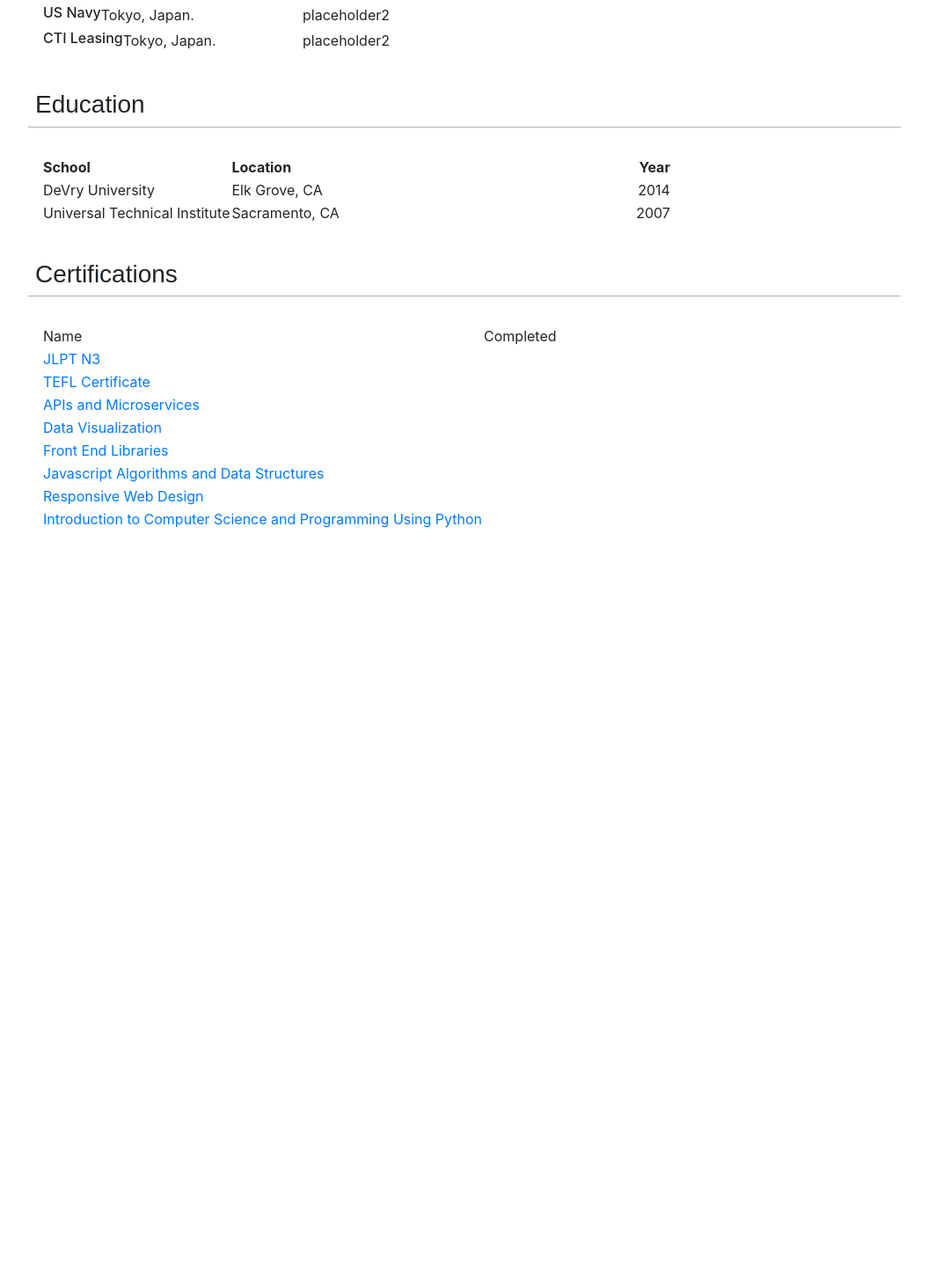
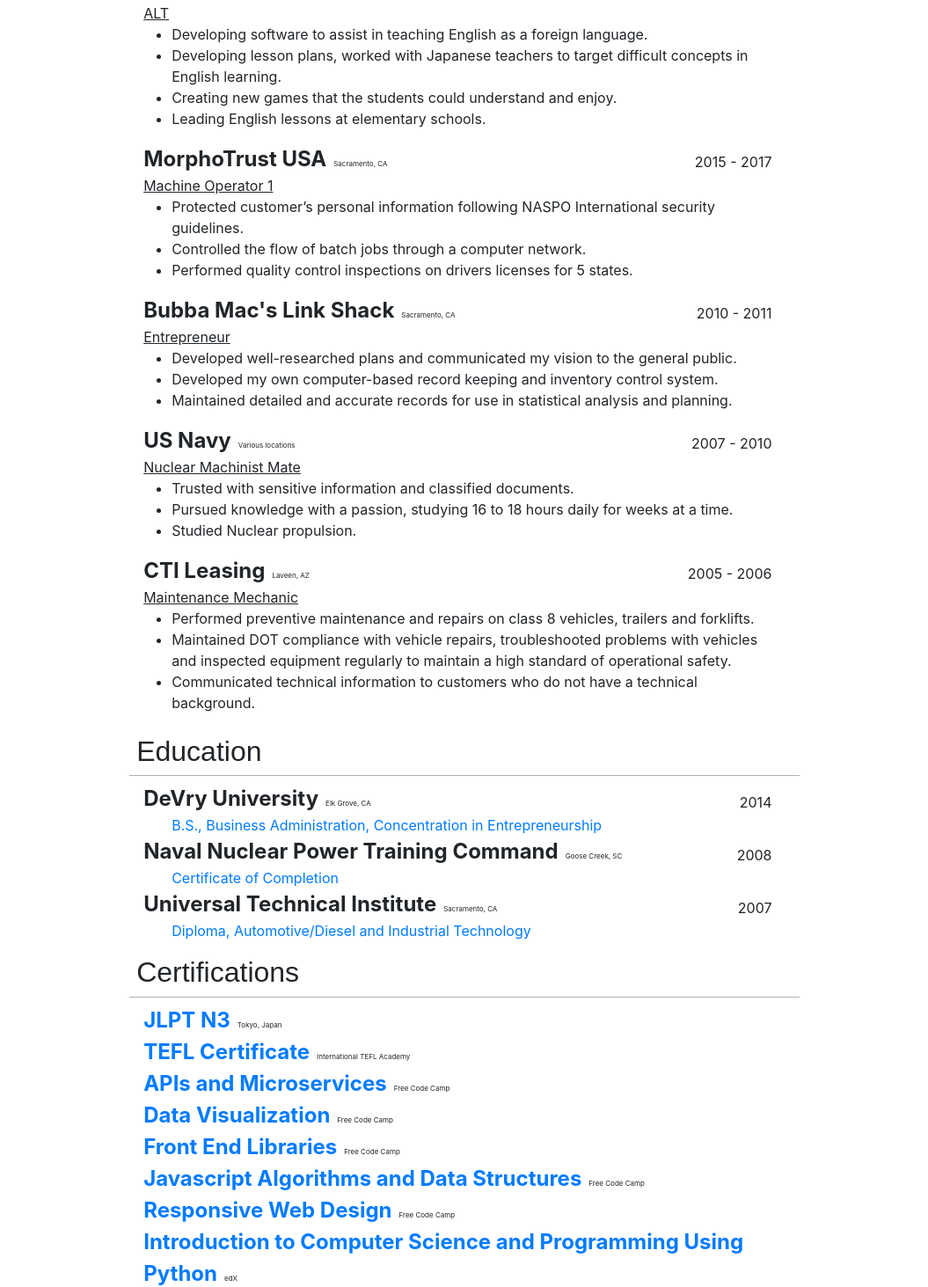
Before and after one commit to wmcooper2/web-resume, a React (Create React App) app: page / in a window 1280 px wide. Shown: the part 470-1933 px from the top of the page at 88% size, without its empty margins (112-1167 px from the left). Before the commit the page ends 1105 px from the top, so only its background shows below. Built offline with nearby package versions, Linux system fonts and the light colour scheme.

Commit message:
Cleaned up the formatting a lot more. Added image links to education and certs. Need to add the Japanese translations next.

```diff
--- a/src/App.sass
+++ b/src/App.sass
@@ -1,92 +1,70 @@
-$phoneMinWidth: 320px
-$phoneMaxWidth: 480px
-$tabletMinWidth: 768px
-$tabletMaxWidth: 1024px
-$profileBarColor: #2046F6
-$linkColor: #2046F6
-$profileBarTextColor: white
-$smallFont: 1em
-$medFont: 1.2em
-$darkHeaderColor: #7397FF
-$lightHeaderColor: #BBCCFF
-$tableHeaderColor: #A0B9FF
-$smallHeaderHeight: 80px
-$medHeaderWidth: 150px
-$fancyFonts: Satisfy, Caveat
-$japaneseFont: "Noto Serif JP"
-$aTagHoverColor: #E5E5E5
-
 :root
-    max-width: 80vw
+    max-width: 210mm
     margin: auto auto
 
-@import "smallscreens.sass"
-@import "mediumscreens.sass"
-@import "largescreens.sass"
-
-h2, h3
+h2
     text-align: left
     margin: 1rem
     font-family: Arial, Tahoma
     padding: 0.5rem
     border-bottom: 0.1rem solid rgba(100,100,100,0.5)
+    margin-bottom: 0
 
 a:hover
     cursor: pointer
 
 header
+    display: flex
+    justify-content: space-evenly
     text-align: center
     font-size: 2rem
 
+button
+    display: inline
+
+ul
+    padding-left: 1rem
+
+li
+    margin-left: 1rem
+    // list-style-type: none
+
 .careerprofile,
 .webpresencelink,
-.educationtable,
+.education,
 .professionalexperience,
 .certifications
     text-align: left
-    margin: 2rem
+    margin: 0.5rem 2rem
+    width: 90%
 
 .flag
-    width: 2vw
-    height: 2vw
+    width: 2rem
+    height: 2rem
 
-.language
-    transition-duration: 0.3s
-    margin-top: 0.7rem
-    cursor: pointer
+.job, .school, .cert
+    display: flex
+    justify-content: space-between
+    margin-bottom: 0
 
-.jobheader
-    display: flex
-    flex-direction: row
-    justify-content: space-between
+.jobheaderprefix, .schoolheaderprefix, .certheaderprefix
+    display: inline
 
-.job
-    display: flex
-    flex-direction: row
+.jobtitle
+    text-decoration: underline
 
-.educationheader
+.companyname, .schoolname, .certname
+    font-size: 1.5rem
     font-weight: bold
 
-.school
-    display: flex
-    justify-content: space-between
+.joblocation, .schoollocation, .certlocation
+    font-size: 0.5rem
+    padding-top: 1rem
+    margin-left: 0.5rem
 
-.schoolname
-    width: 30%
+.jobyear, .schoolyear
+    padding-top: 0.6rem
 
-.schoollocation
-    width: 30%
-
-.schooldate
-    text-align: right
-    width: 5rem
-
-.skill
-    display: flex
-    justify-content: space-between
-    max-width: 80vh
-    margin: auto auto
-
-.skilllogo
-    max-width: 50px
-    max-height: 50px
+p.degree
+    margin-left: 2rem
+    margin-bottom: 0
--- a/src/components/careerprofile.jsx
+++ b/src/components/careerprofile.jsx
@@ -7,10 +7,10 @@
 
   return (
     <React.Fragment>
-      <h3>{lang === ENGLISH ? title : japaneseTitle}</h3>
-      <p className="careerprofile">
+      <h2>{lang === ENGLISH ? title : japaneseTitle}</h2>
+      <div className="careerprofile">
         {lang === ENGLISH ? content : japaneseContent}
-      </p>
+      </div>
     </React.Fragment>
   );
 };
--- a/src/components/certifications.jsx
+++ b/src/components/certifications.jsx
@@ -9,25 +9,20 @@
   let certs = [];
   for (let cert of content) {
     certs.push(
-      <tr>
-        <td className="certification" key={certs.length}>
-          <a href={cert.url}>{cert.what}</a>
-        </td>
-      </tr>
+      <div className="cert">
+        <div class="certheaderprefix">
+          <a href={cert.url}>
+            <span className="certname">{cert.name}</span>
+          </a>
+          <span className="certlocation">{cert.location}</span>
+        </div>
+      </div>
     );
   }
   return (
     <React.Fragment>
-      <h3>{title}</h3>
-      <table className="certifications">
-        <thead>
-          <tr>
-            <td>Name</td>
-            <td>Completed</td>
-          </tr>
-        </thead>
-        <tbody>{certs.reverse()}</tbody>
-      </table>
+      <h2>{title}</h2>
+      <div className="certifications">{certs.reverse()}</div>
     </React.Fragment>
   );
 };
--- a/src/components/education.jsx
+++ b/src/components/education.jsx
@@ -16,36 +16,29 @@
   const { content } = data;
   const title = lang === ENGLISH ? ENG_EDU : JAP_EDU;
 
-  const subHeaders = {
-    name: lang === ENGLISH ? ENG_SCHOOL : JAP_SCHOOL,
-    location: lang === ENGLISH ? ENG_LOCATION : JAP_LOCATION,
-    date: lang === ENGLISH ? ENG_YEAR : JAP_YEAR,
-  };
-
   let schools = [];
   content.forEach((school) => {
     schools.push(
-      <tr key={schools.length}>
-        <td className="schoolname">{school.longName}</td>
-        <td className="schoollocation">{school.location}</td>
-        <td className="schooldate">{school.year[1].getFullYear()}</td>
-      </tr>
+      <React.Fragment key={schools.length}>
+        <div className="school">
+          <div class="schoolheaderprefix">
+            <span className="schoolname">{school.name}</span>
+            <span className="schoollocation">{school.location}</span>
+          </div>
+          <span className="schoolyear">{school.year}</span>
+        </div>
+
+        <a href={school.url}>
+          <p className="degree">{school.degree}</p>
+        </a>
+      </React.Fragment>
     );
   });
 
   return (
     <React.Fragment>
-      <h3>{title}</h3>
-      <table className="educationtable">
-        <thead>
-          <tr className="educationheader">
-            <td className="schoolname">{subHeaders.name}</td>
-            <td className="schoollocation">{subHeaders.location}</td>
-            <td className="schooldate">{subHeaders.date}</td>
-          </tr>
-        </thead>
-        <tbody>{schools}</tbody>
-      </table>
+      <h2>{title}</h2>
+      <div className="education">{schools}</div>
     </React.Fragment>
   );
 };
--- a/src/components/professionalexperience.jsx
+++ b/src/components/professionalexperience.jsx
@@ -2,35 +2,37 @@
 
 const ProfessionalExperience = (props) => {
   const { data } = props;
-  console.log("exp:", data);
 
   let jobs = [];
   data.forEach((job) => {
     jobs.push(
-      <tr className="jobheader" key={jobs.length}>
-        <td className="job">
-          <h6 className="jobcompany">{job.company}</h6>
-          <span className="joblocation">{job.location}</span>
-        </td>
-        <td className="jobyear">{job.year[1]}</td>
-      </tr>
+      <React.Fragment key={jobs.length}>
+        <div className="job">
+          <div class="jobheaderprefix">
+            <span className="companyname">{job.company}</span>
+            <span className="joblocation">{job.location}</span>
+          </div>
+          <span className="jobyear">
+            {job.year[0]} - {job.year[1]}
+          </span>
+        </div>
+        <div className="jobtitle">{job.jobTitle}</div>
+        <ul>
+          <li>{job.talkingPoints[0]}</li>
+          <li>{job.talkingPoints[1]}</li>
+          <li>{job.talkingPoints[2]}</li>
+          {job.talkingPoints[3] === null ? "" : <li>{job.talkingPoints[3]}</li>}
+        </ul>
+      </React.Fragment>
     );
   });
 
   return (
     <React.Fragment>
       <h2>Professional Experience</h2>
-      <table className="professionalexperience">
-        <tbody>{jobs}</tbody>
-      </table>
+      <div className="professionalexperience">{jobs}</div>
     </React.Fragment>
   );
 };
 
 export default ProfessionalExperience;
-
-// company: "Borderlink, Inc.",
-// location: "Tokyo, Japan.",
-// year: ["placeholder1", "placeholder2"],
-// jobTitle: "ALT",
-// talkingPoints: ["one", "two", "three", "four"],
--- a/src/data.js
+++ b/src/data.js
@@ -50,20 +50,6 @@
       logo: "",
     },
 
-    // {
-    // what: "Tokyo Python",
-    // japaneseWhat: "Tokyo Python",
-    // url: "https://tokyopython.com",
-    // logo: "",
-    // },
-
-    // {
-    // what: "TEFL Assistant",
-    // japaneseWhat: "TEFLアシスタント（自分の）",
-    // url: "https://www.teflassistant.com",
-    // logo: "",
-    // },
-
     {
       what: "GitHub",
       japaneseWhat: "GitHub",
@@ -83,46 +69,70 @@
 const professionalExperience = [
   {
     company: "Borderlink, Inc.",
-    location: "Tokyo, Japan.",
-    year: ["placeholder1", "placeholder2"],
+    location: "Tokyo, Japan",
+    year: ["2017", "Present"],
     jobTitle: "ALT",
-    talkingPoints: ["one", "two", "three", "four"],
+    talkingPoints: [
+      "Developing software to assist in teaching English as a foreign language.",
+      "Developing lesson plans, worked with Japanese teachers to target difficult concepts in English learning.",
+      "Creating new games that the students could understand and enjoy.",
+      "Leading English lessons at elementary schools.",
+    ],
   },
 
   {
     company: "MorphoTrust USA",
-    location: "Tokyo, Japan.",
-    year: ["placeholder1", "placeholder2"],
-    jobTitle: "ALT",
-    talkingPoints: ["one", "two", "three", "four"],
+    location: "Sacramento, CA",
+    year: ["2015", "2017"],
+    jobTitle: "Machine Operator 1",
+    talkingPoints: [
+      "Protected customer’s personal information following NASPO International security guidelines.",
+      "Controlled the flow of batch jobs through a computer network.",
+      "Performed quality control inspections on drivers licenses for 5 states.",
+      null,
+    ],
   },
 
   {
     company: "Bubba Mac's Link Shack",
-    location: "Tokyo, Japan.",
-    year: ["placeholder1", "placeholder2"],
-    jobTitle: "ALT",
-    talkingPoints: ["one", "two", "three", "four"],
+    location: "Sacramento, CA",
+    year: ["2010", "2011"],
+    jobTitle: "Entrepreneur",
+    talkingPoints: [
+      "Developed well-researched plans and communicated my vision to the general public.",
+      "Developed my own computer-based record keeping and inventory control system.",
+      "Maintained detailed and accurate records for use in statistical analysis and planning.",
+      null,
+    ],
   },
 
   {
     company: "US Navy",
-    location: "Tokyo, Japan.",
-    year: ["placeholder1", "placeholder2"],
-    jobTitle: "ALT",
-    talkingPoints: ["one", "two", "three", "four"],
+    location: "Various locations",
+    year: ["2007", "2010"],
+    jobTitle: "Nuclear Machinist Mate",
+    talkingPoints: [
+      "Trusted with sensitive information and classified documents.",
+      "Pursued knowledge with a passion, studying 16 to 18 hours daily for weeks at a time.",
+      "Studied Nuclear propulsion.",
+      null,
+    ],
   },
 
   {
     company: "CTI Leasing",
-    location: "Tokyo, Japan.",
-    year: ["placeholder1", "placeholder2"],
-    jobTitle: "ALT",
-    talkingPoints: ["one", "two", "three", "four"],
+    location: "Laveen, AZ",
+    year: ["2005", "2006"],
+    jobTitle: "Maintenance Mechanic",
+    talkingPoints: [
+      "Performed preventive maintenance and repairs on class 8 vehicles, trailers and forklifts.",
+      "Maintained DOT compliance with vehicle repairs, troubleshooted problems with vehicles and inspected equipment regularly to maintain a high standard of operational safety.",
+      "Communicated technical information to customers who do not have a technical background.",
+      null,
+    ],
   },
 ];
 
-// tech used
 const skills = {
   title: "Primary Skills",
   content: [
@@ -133,86 +143,36 @@
   japaneseTitle: "専門技術",
 };
 
-// work experience
-const experiences = {
-  title: "Experiences",
-  content: ["expereince 1", "experience 2"],
-};
-
 const education = {
   title: "Education",
   content: [
     {
-      shortName: "DeVry",
-      longName: "DeVry University",
+      name: "DeVry University",
       location: "Elk Grove, CA",
-      shortWhere: "Elk Grove, CA",
-      longWhere: "Elk Grove, California",
-      year: [new Date(2012, 2), new Date(2014, 8)],
+      degree:
+        "B.S., Business Administration, Concentration in Entrepreneurship",
+      year: "2014",
+      url:
+        "https://s3-ap-northeast-1.amazonaws.com/wmcooper2.com/images/DeVryDegree.jpeg",
     },
 
     {
-      shortName: "UTI",
-      longName: "Universal Technical Institute",
-      location: "Sacramento, CA",
-      shortWhere: "Sacramento, CA",
-      longWhere: "Sacramento, Calfornia",
-      year: [new Date(2006, 7), new Date(2007, 6)],
+      name: "Naval Nuclear Power Training Command",
+      location: "Goose Creek, SC",
+      degree: "Certificate of Completion",
+      year: "2008",
+      url:
+        "https://s3-ap-northeast-1.amazonaws.com/wmcooper2.com/images/NNPTCcert.jpeg",
     },
 
-    // {
-    // shortName: "Foothill Farms HS",
-    // longName: "Foothill Farms High School",
-    // location: "Sacramento, CA",
-    // shortWhere: "Sacramento, CA",
-    // longWhere: "Sacramento, California",
-    // year: [new Date(2001, 6), new Date(2002, 10)],
-    // },
-
-    // {
-    // shortName: "East Nicolaus HS",
-    // longName: "East Nicolaus High School",
-    // location: "Trowbridge, CA",
-    // shortWhere: "Trowbridge, CA",
-    // longWhere: "Trowbridge, California",
-    // year: [new Date(2002, 10), new Date(2005, 6)],
-    // },
-
-    // {
-    // shortName: "UTI",
-    // longName: "Universal Technical Institute",
-    // location: "Avondale, AZ",
-    // shortWhere: "Avondale, AZ",
-    // longWhere: "Avondale, Arizona",
-    // year: [new Date(2005, 6), new Date(2006, 7)],
-    // },
-
-    // {
-    // shortName: "NNPTC",
-    // longName: "Naval Nuclear Power Training Command",
-    // location: "Goose Creek, SC",
-    // shortWhere: "Goose Creek, SC",
-    // longWhere: "Goose Creek, South Carolina",
-    // year: [new Date(2007, 12), new Date(2008, 10)],
-    // },
-
-    // {
-    // shortName: "NPT",
-    // longName: "Nuclear Prototype Training",
-    // location: "Ballston Spa, NY",
-    // shortWhere: "Ballston Spa, NY",
-    // longWhere: "Ballston Spa, New York",
-    // year: [new Date(2008, 10), new Date(2009, 5)],
-    // },
-
-    // {
-    // shortName: "ARC",
-    // longName: "American River College",
-    // location: "Sacramento, CA",
-    // shortWhere: "Sacramento, CA",
-    // longWhere: "Sacramento, California",
-    // year: [new Date(2010, 5), new Date(2011, 6)],
-    // },
+    {
+      name: "Universal Technical Institute",
+      location: "Sacramento, CA",
+      degree: "Diploma, Automotive/Diesel and Industrial Technology",
+      year: "2007",
+      url:
+        "https://s3-ap-northeast-1.amazonaws.com/wmcooper2.com/images/UTIdiploma.jpeg",
+    },
   ],
 };
 
@@ -220,51 +180,59 @@
   title: "Certifications",
   content: [
     {
-      where: "MITx",
-      what: "Introduction to Computer Science and Programming Using Python",
+      location: "edX",
+      name: "Introduction to Computer Science and Programming Using Python",
       url:
         "https://courses.edx.org/certificates/4117ecd2c2ee46a0a39e7622d71e93b1",
     },
 
     {
-      where: "Free Code Camp",
-      what: "Responsive Web Design",
+      location: "Free Code Camp",
+      name: "Responsive Web Design",
       url:
         "https://www.freecodecamp.org/certification/wmcooper2/responsive-web-design",
     },
+
     {
-      where: "Free Code Camp",
-      what: "Javascript Algorithms and Data Structures",
+      location: "Free Code Camp",
+      name: "Javascript Algorithms and Data Structures",
       url:
         "https://www.freecodecamp.org/certification/wmcooper2/javascript-algorithms-and-data-structures",
     },
+
     {
-      where: "Free Code Camp",
-      what: "Front End Libraries",
+      location: "Free Code Camp",
+      name: "Front End Libraries",
       url:
         "https://www.freecodecamp.org/certification/wmcooper2/front-end-libraries",
     },
+
     {
-      where: "Free Code Camp",
-      what: "Data Visualization",
+      location: "Free Code Camp",
+      name: "Data Visualization",
       url:
         "https://www.freecodecamp.org/certification/wmcooper2/front-end-libraries",
     },
+
     {
-      where: "Free Code Camp",
-      what: "APIs and Microservices",
+      location: "Free Code Camp",
+      name: "APIs and Microservices",
       url:
         "https://www.freecodecamp.org/certification/wmcooper2/apis-and-microservices",
     },
+
     {
-      where: "International TEFL Academy",
-      what: "TEFL Certificate",
-      url: "",
+      location: "International TEFL Academy",
+      name: "TEFL Certificate",
+      url:
+        "https://s3-ap-northeast-1.amazonaws.com/wmcooper2.com/images/TEFLcert.jpeg",
     },
+
     {
-      where: "Tokyo, Japan",
-      what: "JLPT N3",
-      url: "",
+      location: "Tokyo, Japan",
+      name: "JLPT N3",
+      url:
+        "https://s3-ap-northeast-1.amazonaws.com/wmcooper2.com/images/N3cert.jpeg",
     },
   ],
 };
@@ -273,7 +241,6 @@
   description,
   webPresence,
   skills,
-  experiences,
   education,
   professionalExperience,
   certifications,
```
Also changed, not shown: src/components/name.jsx (+4 -4 lines).
